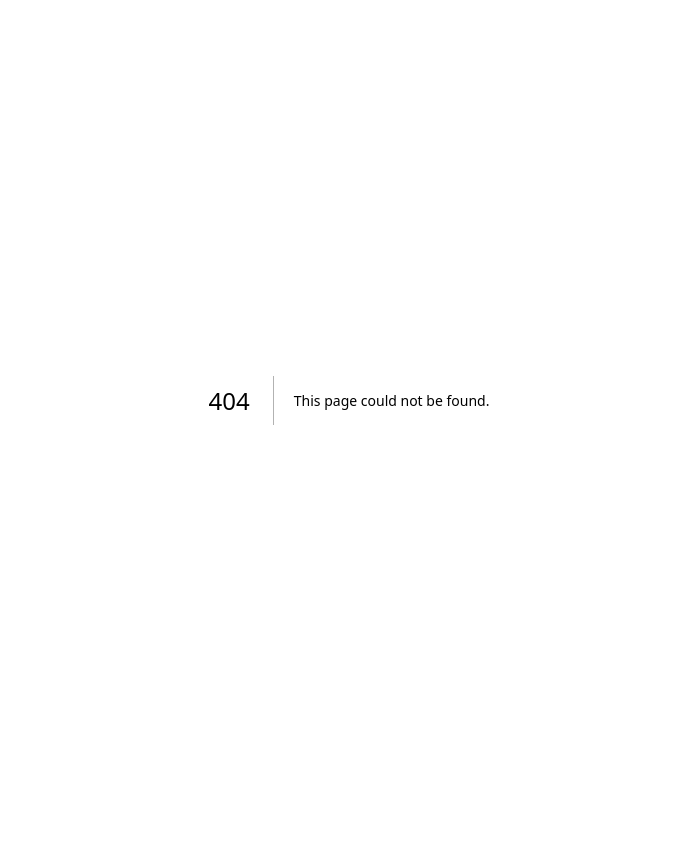
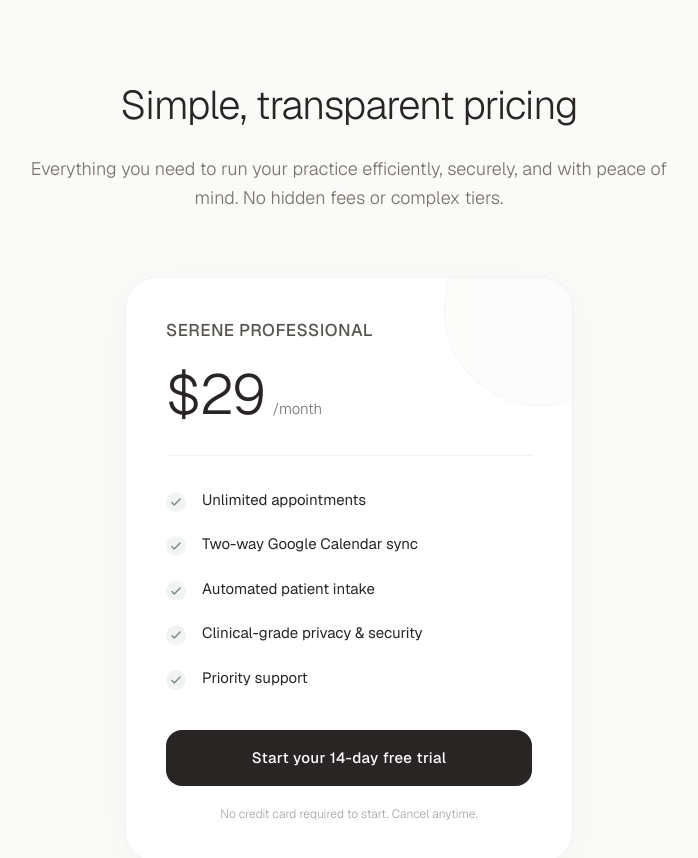
Before and after one commit to sebasgc4408/SereneBDDfinal, a Next.js app: page /pricing in a window 1280 px wide. Before the commit this address had no page. Shown: the top 858 px of the page, without its empty margins (291-989 px from the left). Before the commit the page ends 800 px from the top, so only its background shows below. Built offline with nearby package versions, Linux system fonts and the light colour scheme.

Commit message:
feat(ui): Build single-tier premium pricing page

```diff
--- /dev/null
+++ b/src/app/pricing/page.tsx
@@ -0,0 +1,5 @@
+import Pricing from '@/components/Pricing'
+
+export default function PricingPage() {
+  return <Pricing />
+}
--- /dev/null
+++ b/src/components/Pricing.tsx
@@ -0,0 +1,72 @@
+'use client'
+
+import React from 'react'
+
+const Pricing = () => {
+  const features = [
+    "Unlimited appointments",
+    "Two-way Google Calendar sync",
+    "Automated patient intake",
+    "Clinical-grade privacy & security",
+    "Priority support"
+  ]
+
+  return (
+    <div className="min-h-screen bg-[#FAFAF9] font-sans selection:bg-[#788B80] selection:text-white flex flex-col items-center justify-center py-20 px-6 sm:px-12">
+
+      {/* Header */}
+      <div className="text-center max-w-2xl mb-16">
+        <h1 className="text-3xl md:text-[40px] font-light tracking-tight text-[#292524] mb-6 leading-tight">
+          Simple, transparent pricing
+        </h1>
+        <p className="text-[15px] md:text-lg font-light leading-relaxed text-[#78716C]">
+          Everything you need to run your practice efficiently, securely, and with peace of mind. No hidden fees or complex tiers.
+        </p>
+      </div>
+
+      {/* Pricing Card */}
+      <div className="w-full max-w-md bg-white rounded-[32px] shadow-[0_8px_40px_rgb(0,0,0,0.03)] border border-[#F2F2F0] p-10 flex flex-col relative overflow-hidden">
+
+        {/* Subtle decorative background element */}
+        <div className="absolute top-0 right-0 -mr-16 -mt-16 w-48 h-48 bg-[#FAFAF9] rounded-full opacity-50 border border-[#EAECEB]"></div>
+
+        <div className="relative z-10">
+          <h2 className="text-[17px] font-medium tracking-wide text-[#57534E] mb-6 uppercase">
+            Serene Professional
+          </h2>
+
+          <div className="flex items-baseline gap-2 mb-8">
+            <span className="text-[56px] font-light tracking-tight text-[#292524] leading-none">$29</span>
+            <span className="text-[15px] text-[#78716C] font-light">/month</span>
+          </div>
+
+          <div className="h-px w-full bg-[#F2F2F0] mb-8"></div>
+
+          <ul className="space-y-5 mb-10">
+            {features.map((feature, index) => (
+              <li key={index} className="flex items-start gap-4">
+                <div className="mt-1 h-5 w-5 rounded-full bg-[#F2F4F3] flex items-center justify-center flex-shrink-0">
+                  <svg className="w-3.5 h-3.5 text-[#788B80]" fill="none" viewBox="0 0 24 24" stroke="currentColor">
+                    <path strokeLinecap="round" strokeLinejoin="round" strokeWidth={2.5} d="M5 13l4 4L19 7" />
+                  </svg>
+                </div>
+                <span className="text-[15px] text-[#292524] leading-relaxed">{feature}</span>
+              </li>
+            ))}
+          </ul>
+
+          <button className="w-full flex items-center justify-center h-14 rounded-2xl bg-[#292524] px-8 text-[15px] font-medium tracking-wide text-white transition-all duration-300 hover:bg-[#1C1917] hover:shadow-lg hover:shadow-black/5 active:scale-[0.98]">
+            Start your 14-day free trial
+          </button>
+
+          <p className="text-center text-xs text-[#A8A29E] mt-5 font-light">
+            No credit card required to start. Cancel anytime.
+          </p>
+        </div>
+      </div>
+
+    </div>
+  )
+}
+
+export default Pricing
```
Also changed, not shown: 1 other file (tests, documents, lock files or other folders).
